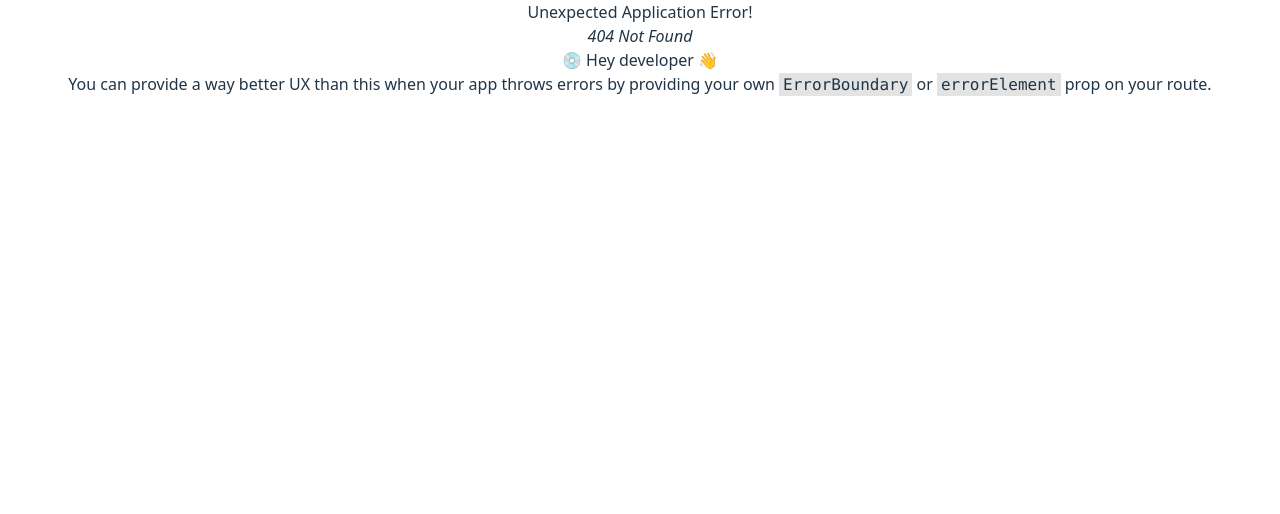
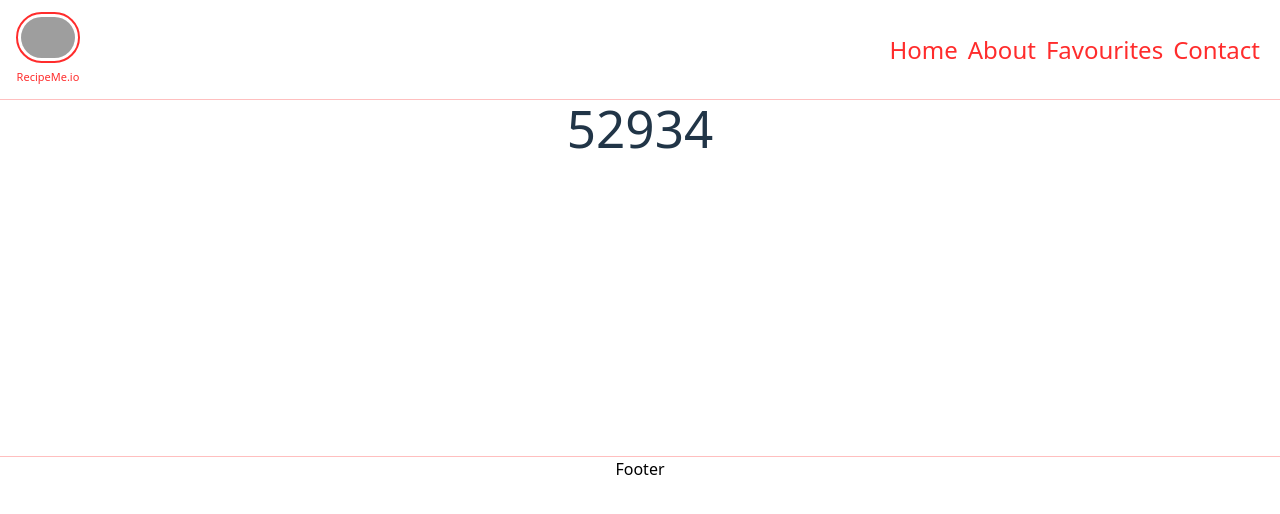
Before and after one commit to divbuildsdivs/RecipeFinder, a React (Vite) app: page /favourites in a window 1280 px wide. Before the commit this address had no page. Shown: the top 514 px of the page. Built offline with nearby package versions, Linux system fonts and the light colour scheme; grey boxes are pictures that could not be loaded.

Commit message:
First change for context api

```diff
--- a/src/App.jsx
+++ b/src/App.jsx
@@ -1,4 +1,4 @@
-import { useState } from 'react'
+import { useEffect, useState } from 'react'
 import Header from './structure/Header'
 import Main from './structure/Main'
 import Footer from './structure/Footer'
@@ -7,13 +7,21 @@ import './App.css'
 import AboutUs from './components/AboutUs'
 import RecipeDetails from './components/RecipeDetails'
 import Error from './components/Error'
+import UserContext from './utils/UserContext'
+import Favourites from './components/Favourites'
 
 function AppLayout() {
+  const [favouriteRecipes, setFavouriteRecipes] = useState(["52934"]);
+
+
+
   return (
     <>
-      <Header/>
-      <Outlet/>
-      <Footer/>
+      <UserContext.Provider value = {{favouriteRecipes, setFavouriteRecipes}}>
+        <Header/>
+        <Outlet/>
+        <Footer/>
+      </UserContext.Provider>
     </>
   )
 }
@@ -35,6 +43,10 @@ const appRouter = createBrowserRouter([
       {
         path:"/recipe-details",
         element: <RecipeDetails/>
+      },
+      {
+        path:"/favourites",
+        element: <Favourites/>
       }
     ]
 },
--- /dev/null
+++ b/src/components/Favourites.jsx
@@ -0,0 +1,14 @@
+import { useContext } from "react";
+import UserContext from "../utils/UserContext";
+const Favourites =() => {
+
+    const {favouriteRecipes, setFavouriteRecipes} = useContext(UserContext);
+
+     return (
+        <>
+        <h1>{favouriteRecipes}</h1>
+        </>
+     );
+}
+
+export default Favourites;
--- a/src/structure/Header.jsx
+++ b/src/structure/Header.jsx
@@ -13,7 +13,7 @@ const Header = () => {
             <ul className='nav-items'>
                 <li className='nav-item'><Link to="/">Home</Link></li>
                 <li className='nav-item'><Link to="/about">About</Link></li>
-                <li className='nav-item'><Link to="/services">Services</Link></li>
+                <li className='nav-item'><Link to="/favourites">Favourites</Link></li>
                 <li className='nav-item'><Link to="/contact">Contact</Link></li>
             </ul>
         </nav>
--- /dev/null
+++ b/src/utils/UserContext.jsx
@@ -0,0 +1,5 @@
+import { createContext } from "react";
+const UserContext = createContext();
+
+
+export default UserContext;
```
